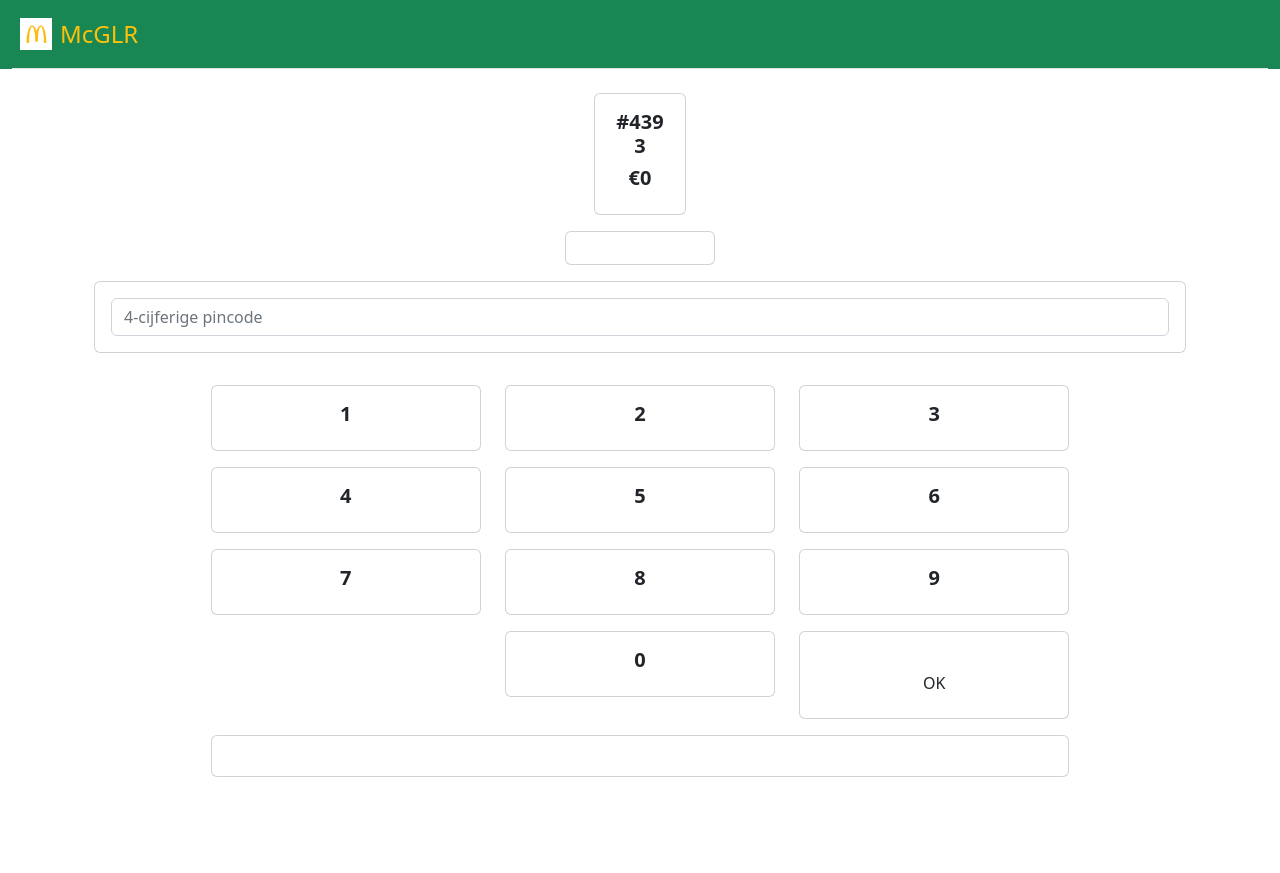
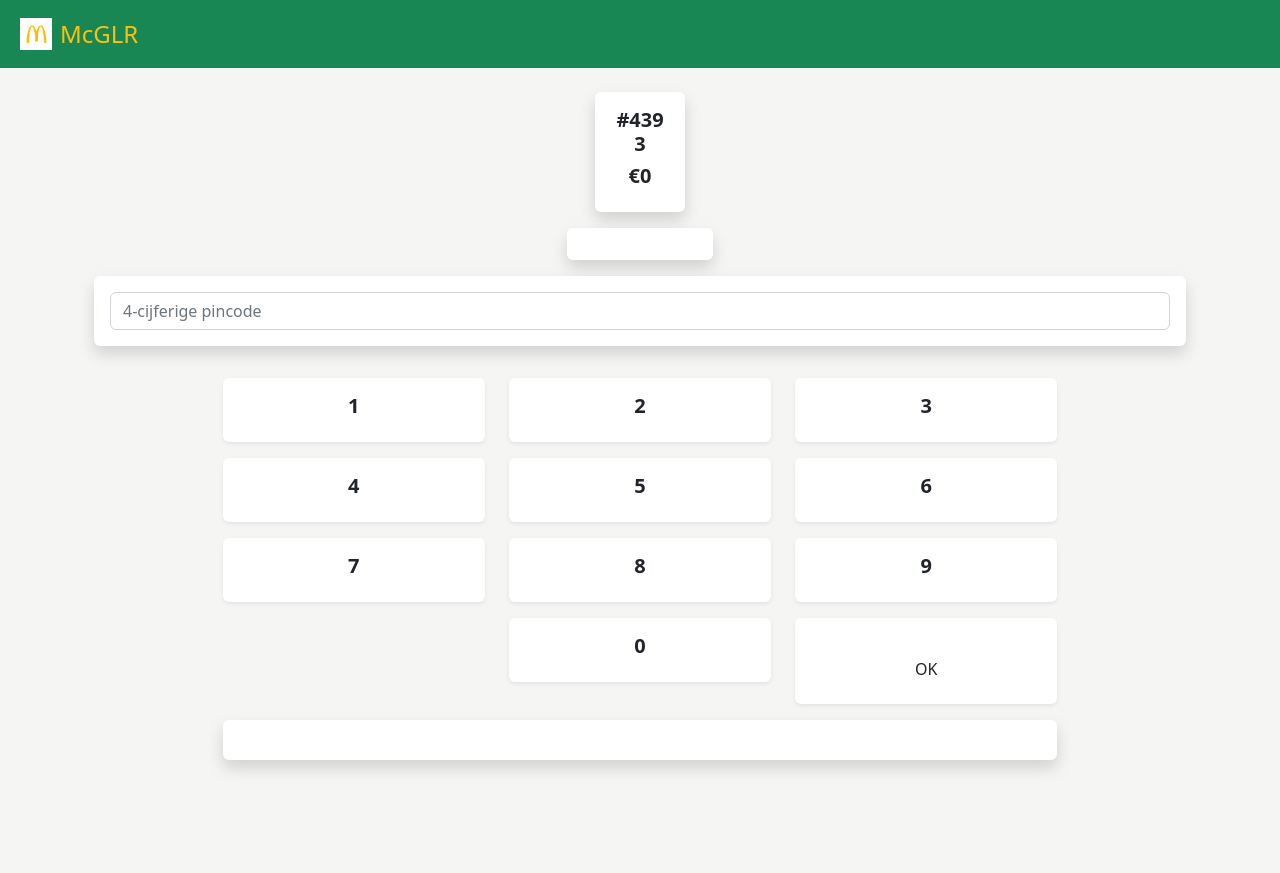
Before and after one commit to Aoniq/McGLR, a PHP site: page /afreken.php in a window 1280 px wide. After the commit the page ends 771 px from the top, so only its background shows below. Run offline with PHP 8.4, Linux system fonts and the light colour scheme; data comes from the database, SQL or seed files in the repository; some libraries are stand-ins or nearby versions.

Commit message:
design af

```diff
--- a/afreken_view.php
+++ b/afreken_view.php
@@ -11,11 +11,13 @@
   <link href="https://cdn.jsdelivr.net/npm/bootstrap@5.2.1/dist/css/bootstrap.min.css" rel="stylesheet" integrity="sha384-iYQeCzEYFbKjA/T2uDLTpkwGzCiq6soy8tYaI1GyVh/UjpbCx/TYkiZhlZB6+fzT" crossorigin="anonymous">
 
   <script src="https://kit.fontawesome.com/23451d210d.js" crossorigin="anonymous"></script>
+  <link href="./assets/css/style.css" rel="stylesheet">
+
 </head>
 
-<body>
+<body class="bglight">
   <div class="container-fluid sticky-top bg-success">
-    <header class="d-flex flex-wrap justify-content-center py-3 mb-4 border-bottom">
+    <header class="d-flex flex-wrap justify-content-center py-3 mb-4">
       <a href="./index.php" class="d-flex align-items-center mb-3 mb-md-0 me-md-auto link-body-emphasis text-decoration-none px-2 gx-5">
         <img src="./assets/img/logo.jpg" alt="" height="32" width="32">
         <span class="fs-4 text-warning px-2">McGLR</span>
@@ -26,7 +28,7 @@
     <div class="container d-flex flex-wrap justify-content-center items-center text-center pb-5 mb-5">
       <div class="row gy-3 justify-content-center">
         <div class="col-md-8">
-          <div class="card">
+          <div class="card border-0 shadow">
             <div class="card-body">
               <h5 class="fw-bold">#<?= $bestelNummer ?></h5>
               <h5 class="fw-bold">€<?= $totaalPrijs ?></h5>
@@ -34,7 +36,7 @@
           </div>
         </div>
         <div class="col-md-12">
-          <div class="card">
+          <div class="card border-0 shadow">
             <div class="card-body">
               <!-- Some borders are removed -->
               <ul class="list-group list-group-flush">
@@ -50,10 +52,10 @@
       </div>
       <div class="w-100 row mt-3 text-center">
   <div class="col-md-12">
-    <div class="card">
+    <div class="card border-0 shadow">
       <div class="card-body">
         <form>
-          <input id="pinInput" type="number" class="form-control w-100" placeholder="4-cijferige pincode" min="4" max="4" />
+          <input readonly id="pinInput" type="number" class="form-control w-100" placeholder="4-cijferige pincode" min="4" max="4" />
         </form>
       </div>
     </div>
@@ -61,63 +63,63 @@
 </div>
 <div class="row mt-3 text-center gy-3">
   <div class="col-md-4" onclick="addToPin(1)">
-    <div class="card">
+    <div class="card border-0 shadow-sm">
       <div class="card-body">
         <h5 class="fw-bolder" >1</h5>
       </div>
     </div>
   </div>
   <div class="col-md-4" onclick="addToPin(2)">
-    <div class="card">
+    <div class="card border-0 shadow-sm">
       <div class="card-body">
         <h5 class="fw-bolder">2</h5>
       </div>
     </div>
   </div>
   <div class="col-md-4" onclick="addToPin(3)">
-    <div class="card">
+    <div class="card border-0 shadow-sm">
       <div class="card-body">
         <h5 class="fw-bolder" >3</h5>
       </div>
     </div>
   </div>
   <div class="col-md-4" onclick="addToPin(4)">
-    <div class="card">
+    <div class="card border-0 shadow-sm">
       <div class="card-body">
         <h5 class="fw-bolder" >4</h5>
       </div>
     </div>
   </div>
   <div class="col-md-4" onclick="addToPin(5)">
-    <div class="card">
+    <div class="card border-0 shadow-sm">
       <div class="card-body">
         <h5 class="fw-bolder">5</h5>
       </div>
     </div>
   </div>
   <div class="col-md-4" onclick="addToPin(6)">
-    <div class="card">
+    <div class="card border-0 shadow-sm">
       <div class="card-body">
         <h5 class="fw-bolder" >6</h5>
       </div>
     </div>
   </div>
   <div class="col-md-4" onclick="addToPin(7)">
-    <div class="card">
+    <div class="card border-0 shadow-sm">
       <div class="card-body">
         <h5 class="fw-bolder">7</h5>
       </div>
     </div>
   </div>
   <div class="col-md-4" onclick="addToPin(8)">
-    <div class="card">
+    <div class="card border-0 shadow-sm">
       <div class="card-body">
         <h5 class="fw-bolder">8</h5>
       </div>
     </div>
   </div>
   <div class="col-md-4" onclick="addToPin(9)">
-    <div class="card">
+    <div class="card border-0 shadow-sm">
       <div class="card-body">
         <h5 class="fw-bolder">9</h5>
       </div>
@@ -126,14 +128,14 @@
   <div class="col-md-4">
   </div>
   <div class="col-md-4" onclick="addToPin(0)">
-    <div class="card">
+    <div class="card border-0 shadow-sm">
       <div class="card-body">
         <h5 class="fw-bolder">0</h5>
       </div>
     </div>
   </div>
   <div class="col-md-4">
-  <div class="card">
+  <div class="card border-0 shadow-sm">
     <div class="card-body">
       <form method="POST" action="afreken.php">
         <input hidden id="pinInput" name="pin" type="number" placeholder="4-cijferige pincode" min="1000" max="9999" />
@@ -143,7 +145,7 @@
   </div>
 </div>
   <div class="col-md-12">
-    <div class="card">
+    <div class="card border-0 shadow">
       <div class="card-body">
         <h6 id="errorMessage" class="fw-light text-danger"></h6>
       </div>
--- a/index_view.php
+++ b/index_view.php
@@ -84,7 +84,7 @@
                 <div class="mb-3 row">
                     <label for="itemsAmount" class="col-sm-5 col-form-label fs-4 fw-semibold text-white">TOTAAL:</label>
                     <div class="col-sm-7">
-                    <input type="text" id="totalOrderAmount" disabled class="form-control-plaintext w-50 fs-4 text-white" value="€<?= $totaalPrijs ?>">
+                    <input type="text" id="totalOrderAmount" disabled class="form-control-plaintext w-100 fs-4 text-white" value="€<?= $totaalPrijs ?>">
                     </div>
                 </div>
             </div>
```
Also changed, not shown: product_view.php (+10 -11 lines).
